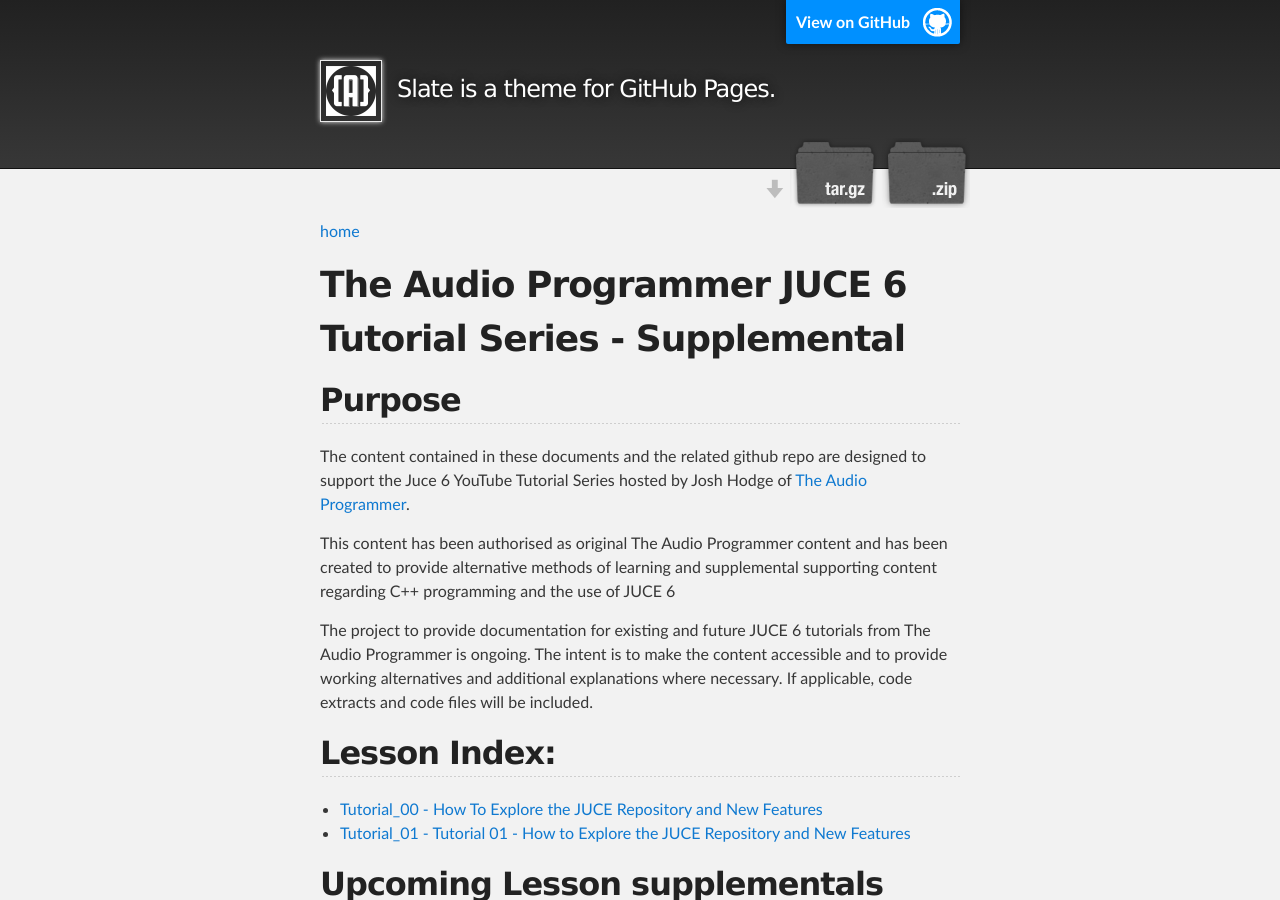
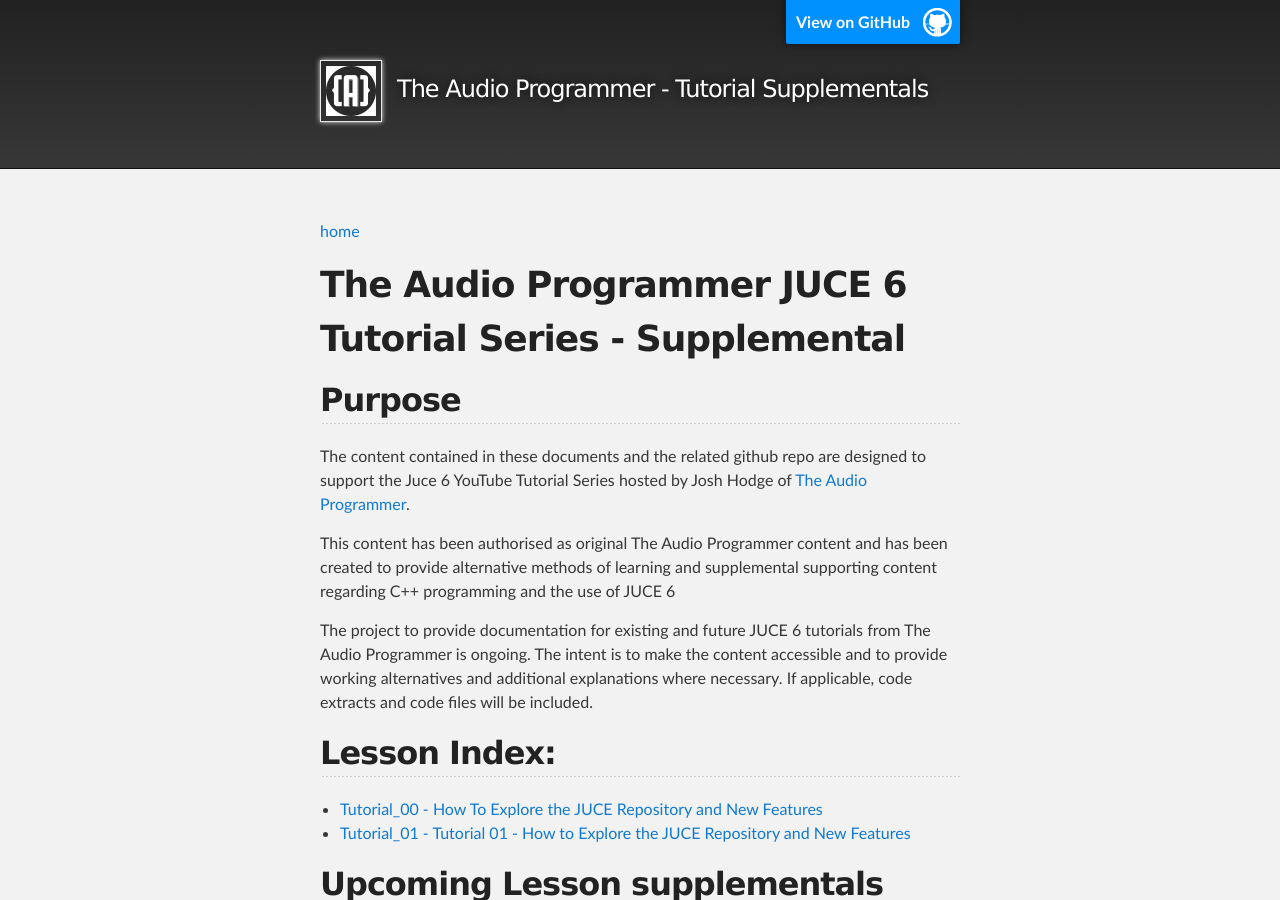
Before and after one commit to StuLast/TAP-JUCE-6-Tutorial-Supplementals, a Jekyll site: the page built from README.md, in a window 1280 px wide and 900 px high. Built offline with Jekyll 4.4.1, drawn with Linux system fonts in a browser that asks for light colours; our own code applies the rules of GitHub Pages for plain Markdown files; some of the changed text lies outside the part shown.

Commit message:
Update jekyll theme variables

```diff
--- a/_config.yml
+++ b/_config.yml
@@ -1,5 +1,5 @@
 title: Slate theme
-description: Slate is a theme for GitHub Pages.
+description: The Audio Programmer - Tutorial Supplementals
 show_downloads: true
 google_analytics: false
 theme: jekyll-theme-slate
--- a/_layouts/default.html
+++ b/_layouts/default.html
@@ -7,7 +7,7 @@
     <meta name="viewport" content="width=device-width,maximum-scale=2">
     <link rel="stylesheet" type="text/css" media="screen" href="{{ '/assets/css/style.css?v=' | append: site.github.build_revision | relative_url }}">
 
-{% seo %}
+    {% seo %}
   </head>
 
   <body>
@@ -22,12 +22,11 @@
             <a href = "/"><img src="./assets/images/TAP-Logo-Circle-Curves.png" alt="The Audio Programmer Logo"></a>
             <h2 id="project_tagline">{{ site.description | default: site.github.project_tagline }}</h2>
         </div>
-          {% if site.show_downloads %}
-            <section id="downloads">
-              <a class="zip_download_link" href="{{ site.github.zip_url }}">Download this project as a .zip file</a>
-              <a class="tar_download_link" href="{{ site.github.tar_url }}">Download this project as a tar.gz file</a>
-            </section>
-          {% endif %}
+        <div id="nav">
+            <nav>
+
+            </nav>
+        </div>
         </header>
     </div>
 
@@ -44,7 +43,6 @@
         {% if site.github.is_project_page %}
         <p class="copyright">{{ site.title | default: site.github.repository_name }} maintained by <a href="{{ site.github.owner_url }}">{{ site.github.owner_name }}</a></p>
         {% endif %}
-        <p>Published with <a href="https://pages.github.com">GitHub Pages</a></p>
       </footer>
     </div>
 
```
